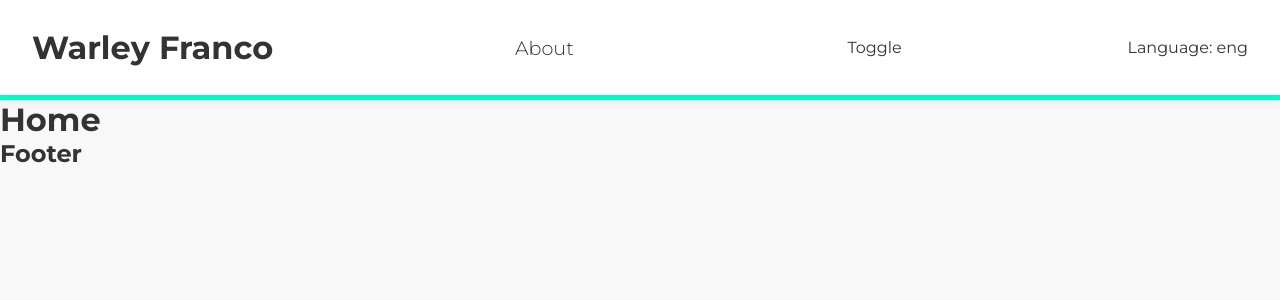
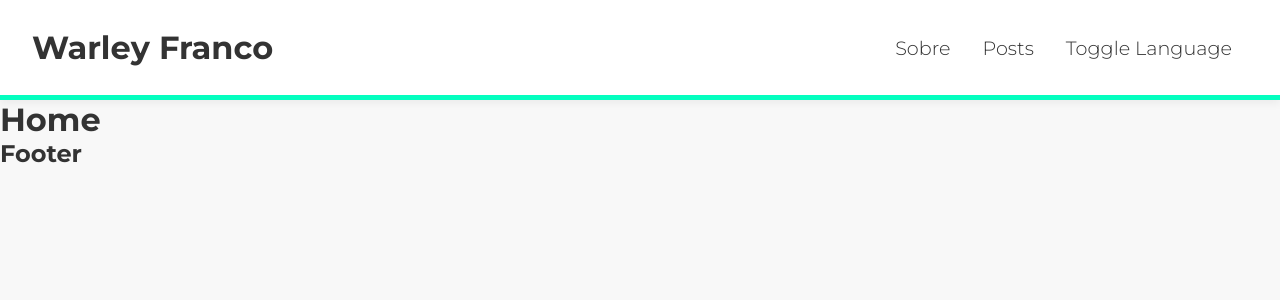
Before and after one commit to WarleyFranco/warleyfranco.github.io, a Next.js app: page / in a window 1280 px wide. Shown: the top 300 px of the page. Built offline with nearby package versions, Linux system fonts and the light colour scheme.

Commit message:
Add base to toggle locale

```diff
--- a/src/components/layout/header.tsx
+++ b/src/components/layout/header.tsx
@@ -1,8 +1,7 @@
-import React, { useContext } from 'react'
+import React from 'react'
 import Nav from '~/types/nav'
 import Link from 'next/link'
 import styles from './header.module.scss'
-import { LocaleContext } from '~/context'
 import { useRouter } from 'next/router'
 import { locales } from '~/locales/locales'
 
@@ -12,15 +11,14 @@ const navItems: Nav[] = [
     path: '/about',
   },
   {
-    name: 'Posts',
+    name: 'posts',
     path: '/posts',
   },
 ]
 
 const Header = () => {
   const { locale } = useRouter()
-  const { language, toggleLanguage } = useContext(LocaleContext)
-  const text = (key) => locales[language][key]
+  const text = (key) => locales[locale][key]
 
   return (
     <>
@@ -35,10 +33,13 @@ const Header = () => {
                 </Link>
               </li>
             ))}
+            <li>
+              <Link href={''} locale={locale === 'en' ? 'pt' : 'en'}>
+                <a className={styles.link}>Toggle Language</a>
+              </Link>
+            </li>
           </ul>
         </nav>
-        <span onClick={toggleLanguage}>Toggle</span>
-        <span>Language: {language}</span>
       </header>
     </>
   )
--- a/src/locales/locales.ts
+++ b/src/locales/locales.ts
@@ -1,8 +1,10 @@
 export const locales = {
-  'pt-BR': {
+  pt: {
     about: 'Sobre',
+    posts: 'Posts',
   },
-  eng: {
+  en: {
     about: 'About',
+    posts: 'Posts',
   },
 }
```
